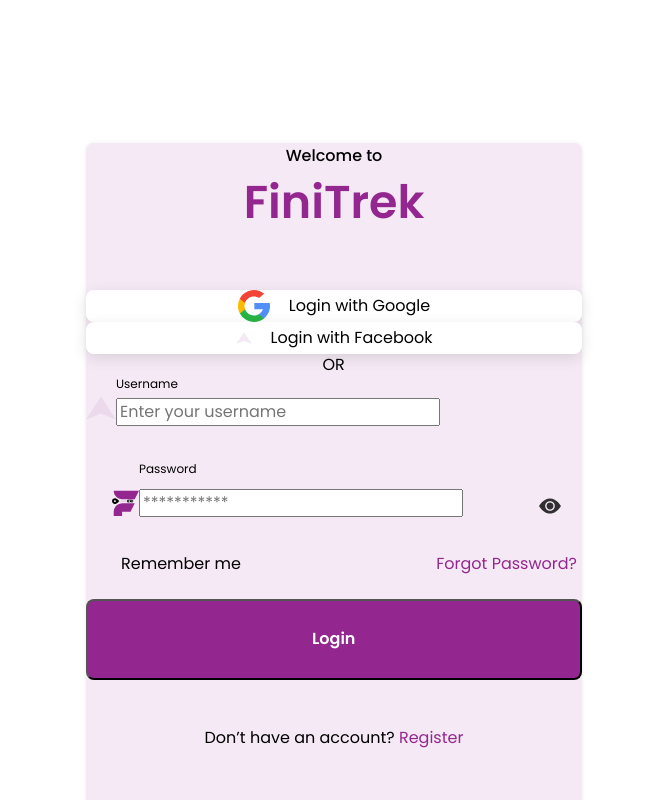
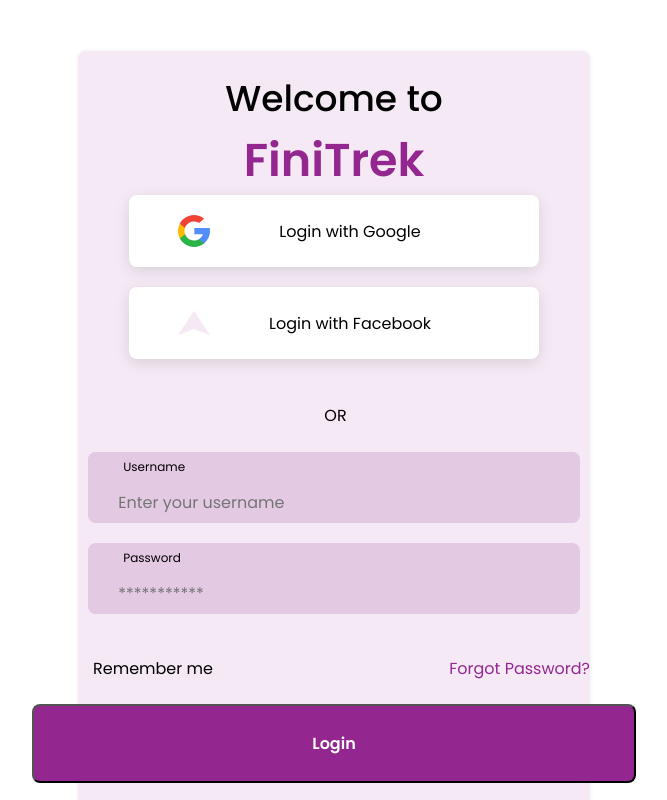
Before and after one commit to MHassaan12/new_finitrek_website, a React (Vite) app: page /signin in a window 1280 px wide. Shown: the top 800 px of the page, without its empty margins (306-973 px from the left). Built offline with nearby package versions, Linux system fonts and the light colour scheme; what recoil-persist would draw is missing.

Commit message:
adjust login signup header booking form

```diff
--- a/src/Assets/css/CabSearch.module.css
+++ b/src/Assets/css/CabSearch.module.css
@@ -353,7 +353,7 @@
 
 .rectangleParent {
   justify-content: space-around;
-  margin: 0;
+  margin-top: 118px;
   /* width: 1120px; */
   border-radius: var(--br-3xs);
   background-color: var(--color-lavenderblush);
@@ -453,6 +453,7 @@
 }
 
 .filterTabs {
+  margin-bottom: 20px;
   flex-direction: row;
   gap: var(--gap-xl);
   max-width: 100%;
--- a/src/Assets/css/Login.module.css
+++ b/src/Assets/css/Login.module.css
@@ -1,4 +1,4 @@
-.bg {
+/* .bg {
     width: 788px;
     height: 940px;
     position: relative;
@@ -7,11 +7,15 @@
     background-color: var(--color-lavenderblush);
     display: none;
     max-width: 100%;
-}
+} */
 
 .welcomeTo {
     margin: 0;
     font-weight: 500;
+    font-size: 36px;
+    padding-top: 20px;
+    font-family: var(--font-poppins);
+
 }
 
 .finitrek {
@@ -19,15 +23,21 @@
     font-size: 46px;
     font-weight: 900;
     color: var(--color-purple-100);
+    font-family: var(--font-poppins);
+
 }
 
 .welcomeToFinitrekContainer {
-    position: relative;
-    /* line-height: 135.5%; */
-    z-index: 1;
+    /* position: relative; */
+    /* line-height: 135.5%;
+    z-index: 1; */
+    display: flex;
+    align-items: center;
+    justify-content: center;
+    flex-direction: column;
 }
 
-.welcomePanel {
+/* .welcomePanel {
     width: 660px;
     display: flex;
     flex-direction: row;
@@ -36,58 +46,71 @@
     padding: 0 0 var(--padding-7xs);
     box-sizing: border-box;
     max-width: 100%;
-}
+} */
 
 .register {
     color: var(--color-purple-100);
 }
 
 .dontHaveAnContainer {
-    position: relative;
-    line-height: 135.5%;
-    z-index: 1;
+    /* position: relative; */
+    /* line-height: 135.5%; */
+    /* z-index: 1; */
+    margin: 20px 30px;
+    display: flex;
+    align-items: center;
+    justify-content: center;
 }
 
-.bgParent,
+/* .bgParent,
 .login,
 .registerArea {
     display: flex;
     align-items: flex-start;
-}
+} */
 
 .registerArea {
-    width: 659px;
+    /* width: 659px;
+    color: var(--color-black);
     flex-direction: row;
     justify-content: center;
     max-width: 100%;
     text-align: left;
-    font-size: var(--font-size-base);
-    color: var(--color-black);
+    font-size: var(--font-size-base);*/
 }
-
+/*
 .bgParent,
 .login {
     box-sizing: border-box;
-}
+} */
 
-.bgParent {
+ .bgParent {
+
     width: 40%;
-    height: 900px;
-    align-items: center;
+    height: 60%;
+    background-color: var(--color-lavenderblush);
     box-shadow: 0 0 4px rgba(0, 0, 0, 0.08);
     border-radius: var(--br-5xs);
-    background-color: var(--color-lavenderblush);
+    /* padding: 40px;
+    height: 900px;
     flex-direction: column;
     justify-content: flex-start;
     padding: var(--padding-25xl) var(--padding-24xl) 79px var(--padding-45xl);
     gap: 47px;
-    max-width: 100%;
+    max-width: 100%; */
 }
 
 .login {
+    padding-top: 4%;
     width: 100%;
-    position: relative;
+    height: 100%;
+    margin: 0;
+    display: flex;
+    justify-content: center;
+    align-items: center;
+    font-family: var(--font-poppins);
     background-color: var(--color-white);
+    /* position: relative;
     overflow: hidden;
     flex-direction: row;
     justify-content: center;
@@ -96,10 +119,9 @@
     letter-spacing: normal;
     text-align: center;
     font-size: var(--font-size-17xl);
-    color: var(--black);
-    font-family: var(--font-poppins);
+    */
 }
-
+/*
 @media screen and (max-width: 950px) {
     .welcomeToFinitrekContainer {
         font-size: var(--font-size-10xl);
@@ -129,4 +151,4 @@
     .bgParent {
         gap: 23px;
     }
-}
+} */
--- a/src/Assets/css/LoginOptions.module.css
+++ b/src/Assets/css/LoginOptions.module.css
@@ -2,45 +2,46 @@
     align-self: stretch;
     display: flex;
     flex-direction: column;
-    align-items: flex-start;
-    justify-content: flex-start;
-    gap: var(--gap-9xl);
+    align-items: center;
+    justify-content: center;
+    /* gap: var(--gap-9xl); */
     max-width: 100%;
   }
   .frameChild {
-    align-self: stretch;
+    /* align-self: stretch; */
     height: 1px;
     position: relative;
     border-top: 1px solid var(--color-silver-100);
     box-sizing: border-box;
     z-index: 1;
+
   }
   .lineWrapper {
-    flex: 1;
+    /* flex: 1; */
     display: flex;
-    flex-direction: column;
-    align-items: flex-start;
-    justify-content: flex-start;
-    padding: var(--padding-2xs) 0 0;
+    /* flex-direction: column; */
+    align-items: center;
+    justify-content: center;
+    /* padding: var(--padding-2xs) 0 0; */
     box-sizing: border-box;
     min-width: 190px;
   }
-  .frameItem,
+  /* .frameItem,
   .or {
     position: relative;
     z-index: 1;
-  }
+  } */
   .or {
     font-size: var(--font-size-base);
-    line-height: 22px;
+    /* line-height: 22px; */
     font-family: var(--font-poppins);
     color: var(--black);
-    text-align: left;
+    text-align: center;
     display: inline-block;
-    min-width: 23px;
+    /* min-width: 23px; */
   }
   .frameItem {
-    align-self: stretch;
+    /* align-self: stretch; */
     height: 1px;
     border-top: 1px solid var(--color-silver-100);
     box-sizing: border-box;
@@ -49,9 +50,9 @@
     flex: 1;
     display: flex;
     flex-direction: column;
-    align-items: flex-start;
-    justify-content: flex-start;
-    padding: var(--padding-2xs) 0 0;
+    /* align-items: flex-start;
+    justify-content: flex-start; */
+    /* padding: var(--padding-2xs) 0 0; */
     box-sizing: border-box;
     min-width: 187px;
   }
@@ -59,7 +60,7 @@
   .loginOptionsInner {
     display: flex;
     flex-direction: row;
-    align-items: flex-start;
+    /* align-items: flex-start; */
     max-width: 100%;
   }
   .frameParent {
@@ -69,8 +70,8 @@
     gap: var(--gap-16xl);
   }
   .loginOptionsInner {
-    align-self: stretch;
-    justify-content: flex-end;
+    /* align-self: stretch; */
+    justify-content: center;
     padding: 0 var(--padding-8xs) 0 var(--padding-10xs);
     box-sizing: border-box;
   }
@@ -88,6 +89,7 @@
     height: 24px;
     position: relative;
     z-index: 1;
+    display: none;
   }
   .inputContainers {
     display: flex;
@@ -98,49 +100,70 @@
     box-sizing: border-box;
     width: 30px;
     height: 30px;
+    display: none;
   }
   .email1,
   .examplegmailcom {
-    position: relative;
+
+    /* position: relative; */
     font-family: var(--font-poppins);
     color: var(--black);
     text-align: left;
-    z-index: 1;
+    /* z-index: 1; */
+    background-color: rgb(228, 201, 227);
+    text-decoration: none;
+
   }
   .email1 {
+    border-radius: 8px;
     font-size: var(--font-size-xs);
-    line-height: 135.5%;
+    padding: 6px 35px;
+    /* line-height: 135.5%; */
     display: inline-block;
     min-width: 33px;
+
   }
   .examplegmailcom {
+    outline: none;
+    border: none;
     font-size: var(--font-size-base);
-    line-height: 22px;
+    /* line-height: 22px; */
     white-space: nowrap;
+    padding: 8px 30px;
+    border-radius: 8px;
+
   }
   .emailField {
+    border-radius: 8px;
+
+    background-color: rgb(228, 201, 227);
     display: flex;
     flex-direction: column;
-    align-items: flex-start;
-    justify-content: flex-start;
-    gap: var(--gap-7xs);
+    width: 80%;
+    height: 20%;
+    /* align-items: flex-start;
+    justify-content: flex-start; */
+    /* gap: var(--gap-7xs); */
+    margin-bottom: 20px;
   }
   .email,
   .passwordChild {
     border-radius: var(--br-5xs);
     background-color: var(--color-thistle);
     max-width: 100%;
+
   }
   .email {
-    align-self: stretch;
+    padding-top: 20px;
+    /* align-self: stretch; */
     display: flex;
     flex-direction: row;
-    align-items: flex-end;
-    justify-content: flex-start;
-    padding: var(--padding-mini) var(--padding-4xl) var(--padding-lg);
+    align-items: center;
+    justify-content: center;
+    /* padding: var(--padding-mini) var(--padding-4xl) var(--padding-lg); */
     box-sizing: border-box;
-    gap: var(--gap-10xl);
-    z-index: 1;
+    /* gap: var(--gap-10xl); */
+    /* z-index: 1; */
   }
   .passwordChild {
     height: 77px;
@@ -149,12 +172,14 @@
     display: none;
   }
   .groupIcon {
+    display: none;
     width: 27px;
     height: 27px;
     position: relative;
     z-index: 1;
   }
   .groupWrapper {
+    display: none;
     display: flex;
     flex-direction: column;
     align-items: flex-start;
@@ -163,39 +188,60 @@
   }
   .empty,
   .password1 {
-    position: relative;
+    padding: 6px 35px;
+    display: flex;
+    justify-content: center;
+    align-items: center;
+    /* position: relative; */
     font-size: var(--font-size-xs);
-    line-height: 135.5%;
+    /* line-height: 135.5%; */
     font-family: var(--font-poppins);
     color: var(--black);
     text-align: left;
     display: inline-block;
-    min-width: 58px;
-    z-index: 1;
+    /* min-width: 58px; */
+    /* z-index: 1; */
+
   }
   .empty {
+    background-color: rgb(228, 201, 227);
+    border: none;
+    outline: none;
     font-size: var(--font-size-base);
-    line-height: 22px;
+    /* line-height: 22px; */
     min-width: 95px;
+    padding: 8px 30px;
+
+
   }
   .frameGroup,
   .passwordField {
     display: flex;
-    justify-content: flex-start;
+    justify-content: center;
+    align-items: center;
+
   }
   .passwordField {
-    flex: 1;
+    border-radius: 8px;
+    width: 671px;
+    height: 77px;
+    /* flex: 1; */
+    background-color: rgb(228, 201, 227);
     flex-direction: column;
-    align-items: flex-start;
-    gap: var(--gap-xs);
+    align-items: start;
+    justify-content: center;
+    /* gap: var(--gap-xs); */
   }
   .frameGroup {
-    width: 151px;
+    /* width: 151px; */
     flex-direction: row;
-    align-items: flex-end;
-    gap: var(--gap-10xl);
+    align-items: center;
+    justify-content: center;
+    /* gap: var(--gap-10xl); */
   }
   .bieyeFillIcon {
+    border: 2px solid;
+display: none;
     width: 22px;
     height: 22px;
     position: relative;
@@ -204,6 +250,7 @@
     z-index: 1;
   }
   .bieyeFillWrapper {
+    display: none;
     display: flex;
     flex-direction: column;
     align-items: flex-start;
@@ -212,28 +259,35 @@
   }
   .inputFields,
   .password {
-    align-self: stretch;
+    /* align-self: stretch; */
     display: flex;
-    gap: var(--gap-xl);
-    max-width: 100%;
+    justify-content: center;
+    align-items: center;
+    /* gap: var(--gap-xl); */
+    /* max-width: 100%; */
   }
   .password {
     border-radius: var(--br-5xs);
     background-color: var(--color-thistle);
     flex-direction: row;
-    align-items: flex-end;
-    justify-content: space-between;
+    align-items: center;
+    justify-content: center;
     padding: var(--padding-mini) var(--padding-2xl) var(--padding-xs)
       var(--padding-7xl);
     box-sizing: border-box;
-    z-index: 1;
+    /* z-index: 1; */
   }
   .inputFields {
+
     flex-direction: column;
-    align-items: flex-start;
-    justify-content: flex-start;
+    display: flex;
+    align-items: center;
+    justify-content: center;
+    width: 120%;
+
   }
   .check {
+display: none;
     width: 18px;
     height: 18px;
     position: relative;
@@ -244,6 +298,7 @@
     z-index: 1;
   }
   .checkbox {
+    display: none;
     display: flex;
     flex-direction: column;
     align-items: flex-start;
@@ -251,6 +306,7 @@
     padding: var(--padding-11xs) 0 0;
   }
   .rememberMe1 {
+
     position: relative;
     font-size: var(--font-size-base);
     line-height: 22px;
@@ -262,6 +318,7 @@
     z-index: 1;
   }
   .rememberBox {
+
     display: flex;
     flex-direction: row;
     align-items: flex-start;
@@ -279,6 +336,7 @@
   }
   .optionsArea,
   .rememberMe {
+
     display: flex;
     flex-direction: row;
     align-items: flex-start;
@@ -290,12 +348,15 @@
     gap: var(--gap-xl);
   }
   .optionsArea {
+
     align-self: stretch;
-    justify-content: flex-start;
-    padding: 0 var(--padding-8xs) 0 var(--padding-11xs);
+
+    /* justify-content: space-between; */
+    /* padding: 0 var(--padding-8xs) 0 var(--padding-11xs); */
     box-sizing: border-box;
   }
   .buttonChild {
+
     height: 77px;
     width: 671px;
     position: relative;
@@ -305,23 +366,28 @@
     max-width: 100%;
   }
   .login {
-    position: relative;
+
+    /* position: relative; */
     font-size: var(--font-size-base);
-    line-height: 22px;
+    /* line-height: 22px; */
     font-weight: 600;
     font-family: var(--font-poppins);
     color: var(--color-white);
-    text-align: left;
-    display: inline-block;
-    min-width: 44px;
-    z-index: 1;
+    display: flex;
+    justify-content: center;
+    align-items: center;
+    /* text-align: left; */
+    /* display: inline-block; */
+    /* min-width: 44px; */
+    /* z-index: 1; */
   }
   .button,
   .credentialsArea,
   .loginOptions {
-    align-self: stretch;
+    /* align-self: stretch; */
     display: flex;
-    align-items: flex-start;
+    justify-content: center;
+    align-items: center;
     max-width: 100%;
   }
   .button {
@@ -329,22 +395,26 @@
     background-color: var(--color-purple-100);
     flex-direction: row;
     justify-content: center;
-    padding: var(--padding-8xl) var(--padding-xl) var(--padding-9xl);
-    box-sizing: border-box;
-    z-index: 1;
+    padding: 25px 300px;
+    /* padding: var(--padding-8xl) var(--padding-xl) var(--padding-9xl);
+    box-sizing: border-box; */
+    /* z-index: 1; */
   }
   .credentialsArea,
   .loginOptions {
+    display: flex;
+    align-items: center;
     flex-direction: column;
-    justify-content: flex-start;
+    justify-content: center;
     gap: var(--gap-5xl);
   }
   .loginOptions {
-    margin: 0;
-    align-items: flex-end;
-    gap: var(--gap-16xl-5);
+    /* margin: 0; */
+    align-items: center;
+    justify-content: center;
+    /* gap: var(--gap-16xl-5); */
   }
-  @media screen and (max-width: 700px) {
+  /* @media screen and (max-width: 700px) {
     .frameParent {
       gap: var(--gap-mid);
     }
@@ -357,4 +427,4 @@
     .rememberMe {
       flex-wrap: wrap;
     }
-  }
+  } */
--- a/src/Assets/css/LoginWithGoogle.module.css
+++ b/src/Assets/css/LoginWithGoogle.module.css
@@ -7,48 +7,53 @@
     background-color: var(--color-white);
     display: none;
     max-width: 100%;
+
   }
   .search1Icon {
     height: 32px;
     width: 32px;
-    position: relative;
-    overflow: hidden;
-    flex-shrink: 0;
-    z-index: 1;
+    /* position: relative; */
+    /* overflow: hidden; */
+    /* flex-shrink: 0; */
+    /* z-index: 1; */
+
   }
-  .loginWithGoogle1 {
-    position: relative;
-    line-height: 22px;
-    z-index: 1;
-  }
+  /* .loginWithGoogle1 {
+   width: 122px;
+   height:22px;
+  } */
   .loginWithGoogle,
   .loginWithGoogleWrapper {
     display: flex;
     flex-direction: column;
-    align-items: flex-start;
-    justify-content: flex-start;
-    padding: var(--padding-8xs) 0 0;
+    align-items: center;
+    justify-content: center;
+    /* padding: var(--padding-8xs) 0 0; */
+    width: 80%;
+    height: 20%;
+
   }
   .loginWithGoogle {
-    align-self: stretch;
+    /* align-self: stretch; */
+    /* width: 100%; */
     box-shadow: 0 4px 15px rgba(0, 0, 0, 0.11);
-    border-radius: var(--br-5xs);
+    border-radius: 8px;
     background-color: var(--color-white);
     flex-direction: row;
     justify-content: center;
-    padding: var(--padding-6xl) var(--padding-xl) var(--padding-2xl)
-      var(--padding-3xl);
+    padding:20px 30px;
     box-sizing: border-box;
-    gap: var(--gap-lgi);
-    max-width: 100%;
-    z-index: 1;
-    text-align: left;
+    margin-bottom: 20px;
+    /* gap: var(--gap-lgi); */
+    /* max-width: 100%; */
+    /* z-index: 1; */
+    /* text-align: left; */
     font-size: var(--font-size-base);
     color: var(--black);
     font-family: var(--font-poppins);
   }
-  @media screen and (max-width: 450px) {
+  /* @media screen and (max-width: 450px) {
     .loginWithGoogle {
       flex-wrap: wrap;
     }
-  }
+  } */
--- a/src/components/Auth/Login.tsx
+++ b/src/components/Auth/Login.tsx
@@ -2,10 +2,10 @@ import { FunctionComponent } from "react";
 import styles from "../../Assets/css/Login.module.css";
 import LoginOptions from "./LoginOptions";
 
-
 const Login: FunctionComponent = () => {
 
     return (
+        <>
         <div className={styles.login}>
             <div className={styles.bgParent}>
                 <div className={styles.bg} />
@@ -24,6 +24,7 @@ const Login: FunctionComponent = () => {
                 </div>
             </div>
         </div>
+        </>
     )
 }
 
--- a/src/components/Auth/LoginOptions.tsx
+++ b/src/components/Auth/LoginOptions.tsx
@@ -31,9 +31,9 @@ const LoginOptions: FunctionComponent = () => {
                 <LoginWithGoogle
                     search1="/vector.svg"
                     loginWithGoogle="Login with Facebook"
-                    propPadding="var(--padding-6xl) var(--padding-221xl) var(--padding-2xl)"
-                    propWidth="16px"
-                    propOverflow="unset"
+                    // propPadding="var(--padding-6xl) var(--padding-221xl) var(--padding-2xl)"
+                    // propWidth="16px"
+                    // propOverflow="unset"
                 />
             </div>
             <div className={styles.loginOptionsInner}>
@@ -49,35 +49,18 @@ const LoginOptions: FunctionComponent = () => {
             </div>
             <div className={styles.credentialsArea}>
                 <div className={styles.inputFields}>
-                    <div className={styles.email}>
-                        <div className={styles.emailChild} />
-                        <div className={styles.inputContainers}>
-                            <img className={styles.emailIcon} alt="" src="/vector-1.svg" />
-                        </div>
+
                         <div className={styles.emailField}>
                             <div className={styles.email1}>Username</div>
                             <input className={styles.examplegmailcom} placeholder="Enter your username" {...(register("username"))} />
                         </div>
+
+
+                    <div className={styles.emailField}>
+                                <div className={styles.password1}>Password</div>
+                                <input className={styles.examplegmailcom} placeholder="***********" {...(register("password"))} />
                     </div>
-                    <div className={styles.password}>
-                        <div className={styles.passwordChild} />
-                        <div className={styles.frameGroup}>
-                            <div className={styles.groupWrapper}>
-                                <img className={styles.groupIcon} alt="" src="/group.svg" />
-                            </div>
-                            <div className={styles.passwordField}>
-                                <div className={styles.password1}>Password</div>
-                                <input className={styles.empty} placeholder="***********" {...(register("password"))} />
-                            </div>
-                        </div>
-                        <div className={styles.bieyeFillWrapper}>
-                            <img
-                                className={styles.bieyeFillIcon}
-                                alt=""
-                                src="/bieyefill.svg"
-                            />
-                        </div>
-                    </div>
+
                 </div>
                 <div className={styles.optionsArea}>
                     <div className={styles.rememberMe}>
--- a/src/components/Auth/RegisterOptions.tsx
+++ b/src/components/Auth/RegisterOptions.tsx
@@ -28,9 +28,8 @@ const RegisterOptions: FunctionComponent = () => {
                     loginWithGoogle="Login with Google"
                 />
                 <LoginWithGoogle
-                    search1="/vector.svg"
+                    search1="/fb-1.svg"
                     loginWithGoogle="Login with Facebook"
-                    propPadding="var(--padding-6xl) var(--padding-221xl) var(--padding-2xl)"
                     propWidth="16px"
                     propOverflow="unset"
                 />
@@ -48,24 +47,45 @@ const RegisterOptions: FunctionComponent = () => {
             </div>
             <div className={styles.credentialsArea}>
                 <div className={styles.inputFields}>
-                    <div className={styles.email}>
-                        <div className={styles.emailChild} />
-                        <div className={styles.inputContainers}>
-                            <img className={styles.emailIcon} alt="" src="/vector-1.svg" />
+
+
+
+                    <div className={styles.password}>
+                        <div className={styles.passwordChild} />
+                        <div className={styles.frameGroup}>
+                            <div className={styles.groupWrapper}>
+                                <img className={styles.groupIcon} alt="" src="/group.svg" />
+                            </div>
+                            <div className={styles.passwordField}>
+                                <div className={styles.password1}>Username</div>
+                                <input className={styles.empty} placeholder="Enter Username" {...(register("password"))} />
+                            </div>
                         </div>
-                        <div className={styles.emailField}>
-                            <div className={styles.email1}>Username</div>
-                            <input className={styles.examplegmailcom} placeholder="Enter your username" {...(register("username"))} />
+                        <div className={styles.bieyeFillWrapper}>
+                            <img
+                                className={styles.bieyeFillIcon}
+                                alt=""
+                                src="/bieyefill.svg"
+                            />
                         </div>
                     </div>
-                    <div className={styles.email}>
-                        <div className={styles.emailChild} />
-                        <div className={styles.inputContainers}>
-                            <img className={styles.emailIcon} alt="" src="/vector-1.svg" />
+                    <div className={styles.password}>
+                        <div className={styles.passwordChild} />
+                        <div className={styles.frameGroup}>
+                            <div className={styles.groupWrapper}>
+                                <img className={styles.groupIcon} alt="" src="/group.svg" />
+                            </div>
+                            <div className={styles.passwordField}>
+                                <div className={styles.password1}>Email</div>
+                                <input className={styles.empty} placeholder="Enter Your Email" {...(register("password"))} />
+                            </div>
                         </div>
-                        <div className={styles.emailField}>
-                            <div className={styles.email1}>Email</div>
-                            <input className={styles.examplegmailcom} placeholder="Enter email address" {...(register("email"))} />
+                        <div className={styles.bieyeFillWrapper}>
+                            <img
+                                className={styles.bieyeFillIcon}
+                                alt=""
+                                src="/bieyefill.svg"
+                            />
                         </div>
                     </div>
                     <div className={styles.password}>
@@ -112,6 +132,13 @@ const RegisterOptions: FunctionComponent = () => {
                     <div className={styles.buttonChild} />
                     <div className={styles.login}>Carete Account</div>
                 </button>
+
+                <div className={styles.or}>OR</div>
+
+                <button className={styles.button} type="submit">
+                    <div className={styles.buttonChild} />
+                    <div className={styles.login}>Carete Account</div>
+                </button>
             </div>
         </form>
     );
--- a/src/components/Common/Header.tsx
+++ b/src/components/Common/Header.tsx
@@ -42,7 +42,7 @@ const Header: FunctionComponent = () => {
                                 </Link>
                             </div>
                             <div className={styles.signUpWrapper}>
-                                <Link to="/signup">
+                                <Link to="/signup" className={styles.link}>
                                     <div className={styles.signUp}>Sign up</div>
                                 </Link>
                             </div>
```
Also changed, not shown: src/Assets/css/Header.module.css (+12 -6 lines), public/fb-1.svg (added).
